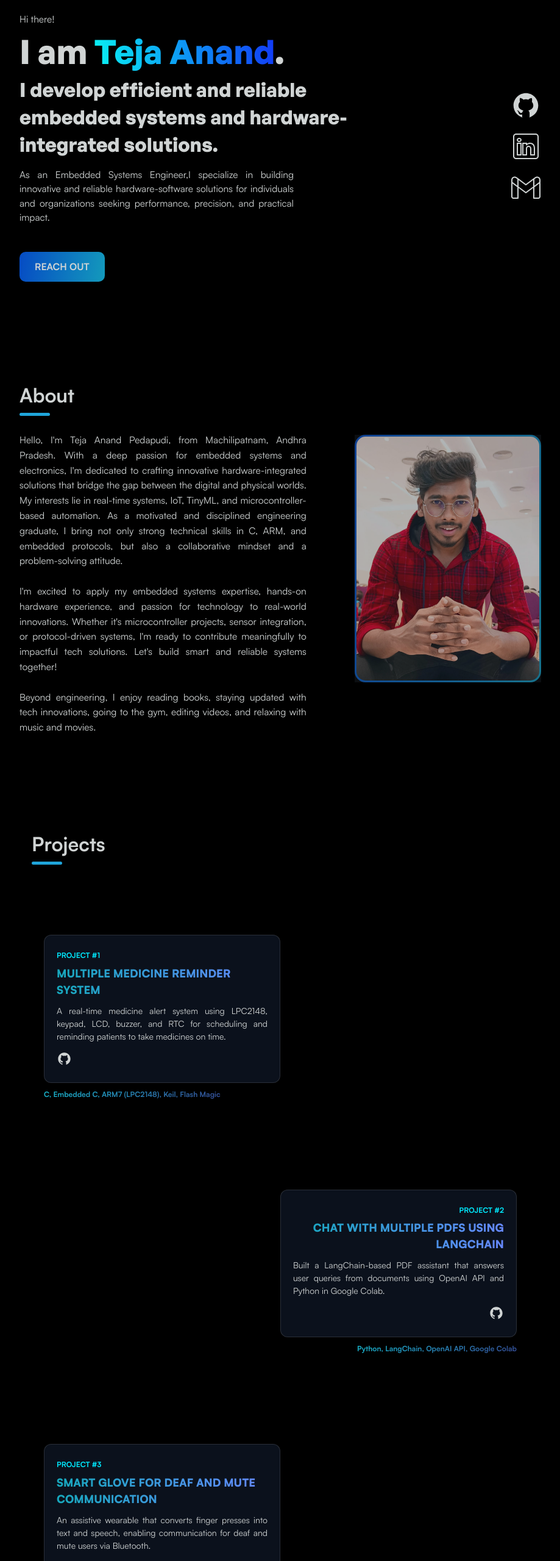
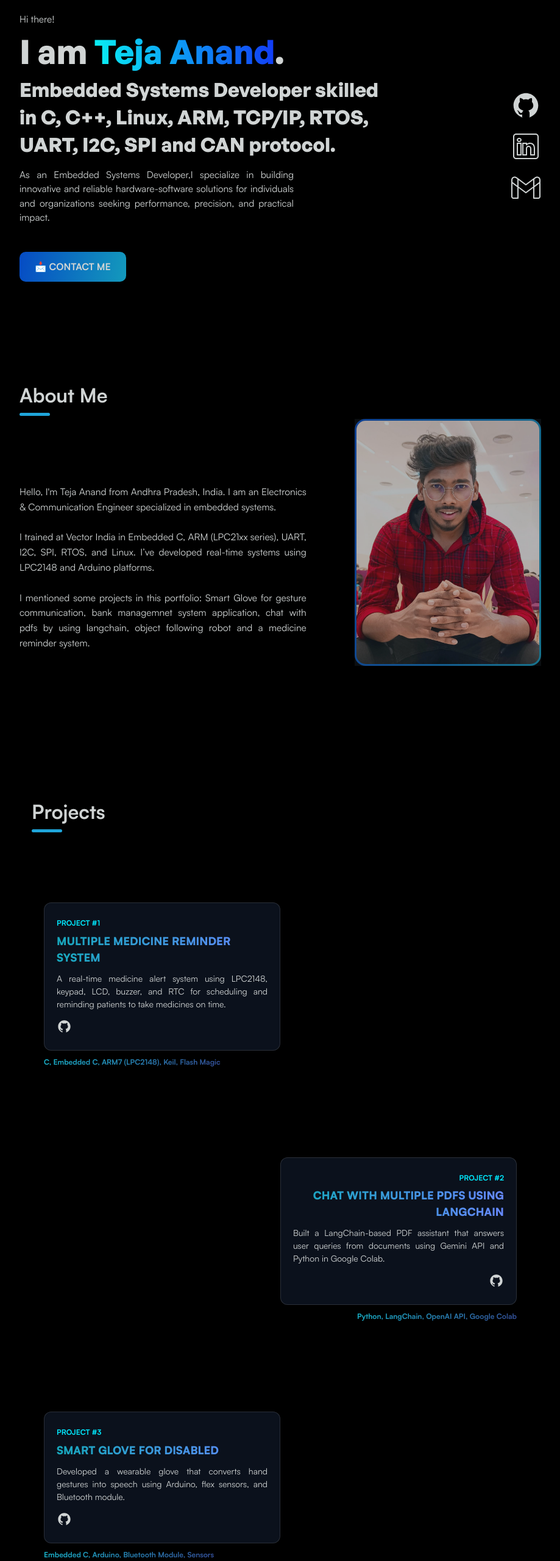
Before and after one commit to TejaAnand/my-portfolio, a plain HTML site: page index.html in a window 1280 px wide. Shown: the part 240-2800 px from the top of the page at 61% size, without its empty margins (180-1099 px from the left). Drawn offline with Linux system fonts and the light colour scheme.

Commit message:
index.html

```diff
--- a/index.html
+++ b/index.html
@@ -5,15 +5,15 @@
     <meta name="viewport" content="width=device-width, initial-scale=1" />
 
     <!-- Primary Meta Tags -->
-    <title>Teja Anand</title>
-    <meta name="title" content="Teja Anand" />
+    <title>Teja Anand | Embedded Systems Engineer</title>
+    <meta name="title" content="Portfolio of Teja Anand - Embedded Systems Engineer" />
     <meta
       name="keywords"
-      content="Teja Anand, Embedded Systems Engineer, Teja Pedapudi, IoT Developer, ARM, LPC2148, Embedded C, Electronics Engineer, Teja Portfolio"
+      content="Embedded Systems, C Programming, LPC2148, UART, RTOS, SPI, I2C, CAN, Arduino, Keil, Flash Magic, Teja Anand, Vector India"
     />
     <meta
       name="description"
-      content="Teja Anand Pedapudi is an Embedded Systems Engineer passionate about real-time microcontroller development, IoT, and hardware-software co-design."
+      content="Showcasing embedded systems projects with LPC2148, CAN, UART, TinyML, RTOS and more."
     />
 
     <!-- TODO: to be changed -->
@@ -213,15 +213,15 @@
         <h1>I am <span class="name-highlight">Teja Anand</span>.</h1>
 
         <p class="declaration">
-          I develop efficient and reliable embedded systems and hardware-integrated solutions.
+          Embedded Systems Developer skilled in C, C++, Linux, ARM, TCP/IP, RTOS, UART, I2C, SPI and CAN protocol.
         </p>
 
         <p style="text-align: justify">
-          As an Embedded Systems Engineer,I specialize in building innovative and reliable hardware-software solutions for individuals and organizations seeking performance, precision, and practical impact.
+          As an Embedded Systems Developer,I specialize in building innovative and reliable hardware-software solutions for individuals and organizations seeking performance, precision, and practical impact.
         </p>
 
         <div class="cta-box">
-          <a href="#contact" class="cta cta1">Reach out</a>
+          <a href="#contact" class="cta cta1">📩 Contact Me</a>
           <a
             href="https://drive.google.com/file/d/1gRHlyMz8cB4XQWXehZ5z6ZKmFvZmL-nz/view?usp=drivesdk"
             target="_blank"
@@ -350,18 +350,18 @@
 
     <section id="about">
       <div class="separator">
-        <h2>About</h2>
+        <h2>About Me</h2>
       </div>
 
       <div>
         <p class="about-text">
-          Hello, I'm Teja Anand Pedapudi, from Machilipatnam, Andhra Pradesh. With a deep passion for embedded systems and electronics, I'm dedicated to crafting innovative hardware-integrated solutions that bridge the gap between the digital and physical worlds. My interests lie in real-time systems, IoT, TinyML, and microcontroller-based automation. As a motivated and disciplined engineering graduate, I bring not only strong technical skills in C, ARM, and embedded protocols, but also a collaborative mindset and a problem-solving attitude.
+          Hello, I'm Teja Anand from Andhra Pradesh, India. I am an Electronics & Communication Engineer specialized in embedded systems.
           <br />
           <br />
-          I'm excited to apply my embedded systems expertise, hands-on hardware experience, and passion for technology to real-world innovations. Whether it's microcontroller projects, sensor integration, or protocol-driven systems, I'm ready to contribute meaningfully to impactful tech solutions. Let's build smart and reliable systems together!
+          I trained at Vector India in Embedded C, ARM (LPC21xx series), UART, I2C, SPI, RTOS, and Linux. I’ve developed real-time systems using LPC2148 and Arduino platforms.
           <br />
           <br />
-          Beyond engineering, I enjoy reading books, staying updated with tech innovations, going to the gym, editing videos, and relaxing with music and movies.
+          I mentioned some projects in this portfolio: Smart Glove for gesture communication, bank managemnet system application, chat with pdfs by using langchain, object following robot and a medicine reminder system.
         </p>
       </div>
 
@@ -420,7 +420,7 @@
               <span>Project #2</span>
               <h3>Chat with Multiple PDFs using LangChain</h3>
               <p style="text-align: justify">
-              Built a LangChain-based PDF assistant that answers user queries from documents using OpenAI API and Python in Google Colab.
+              Built a LangChain-based PDF assistant that answers user queries from documents using Gemini API and Python in Google Colab.
               </p>
 
               <div class="project-links">
@@ -456,9 +456,9 @@
           <div class="project-details-box">
             <div class="project-main-info">
    <span>Project #3</span>
-<h3>Smart Glove for Deaf and Mute Communication</h3>
+<h3>Smart Glove for Disabled</h3>
 <p style="text-align: justify">
-  An assistive wearable that converts finger presses into text and speech, enabling communication for deaf and mute users via Bluetooth.
+  Developed a wearable glove that converts hand gestures into speech using Arduino, flex sensors, and Bluetooth module.
 </p>
 
 <div class="project-links">
@@ -508,7 +508,7 @@
 </div>
 
 <div class="project-tools">
-  <p>Arduino UNO, Embedded C, IR Sensors, Wireless Modules</p>
+  <p>Arduino UNO, Embedded C, IR Sensors</p>
 </div>
 </div>
 </div>
@@ -531,7 +531,7 @@
 </div>
 
 <div class="project-tools">
-  <p>C, File Handling, Console Interface</p>
+  <p>C, Linked-lists, File Handling, Console Interface</p>
 </div>
 </div>
         <!--div class="project project6">
@@ -683,10 +683,7 @@
 
         &nbsp;&nbsp;&nbsp;Python&nbsp;&nbsp;&nbsp;
       </div>
-      <div class="skill">
 
-        &nbsp;&nbsp;&nbsp;VerilogHDL&nbsp;&nbsp;&nbsp;
-      </div>
     </div>
     <br/>
     <div class="protocols">
@@ -798,15 +795,15 @@
 </section>
     <section id="contact">
       <div>
-        <span>Let's Connect</span>
+        <span>Contact Me</span>
 
-        <h4>Don&apos;t be a Stranger!</h4>
+        <h4>Let&apos;s Connect!</h4>
 
         <p>
-          Have an embedded project or IoT idea in mind? I’d love to collaborate on innovative hardware-software systems. Let's build smart solutions together!
+          I'm actively looking for embedded systems roles. Let's get in touch!
         </p>
 
-        <a href="mailto:tejaanandpedapudi777@gmail.com" class="cta cta2">Get in Touch</a>
+        <a href="mailto:tejaanandpedapudi777@gmail.com" class="cta cta2">📩 Email Me</a>
       </div>
 
       <aside class="contact-social-links social-links">
@@ -927,7 +924,7 @@
 
 
     <footer>
-      <p>Designed and Developed by <span>Teja Anand Pedapudi</span></p>
+      <p>&copy; 2025 <span>Teja Anand</span>. All rights reserved.</p>
     </footer>
     <script type="text/javascript" src="js/main.js"></script>
   </body>
```
